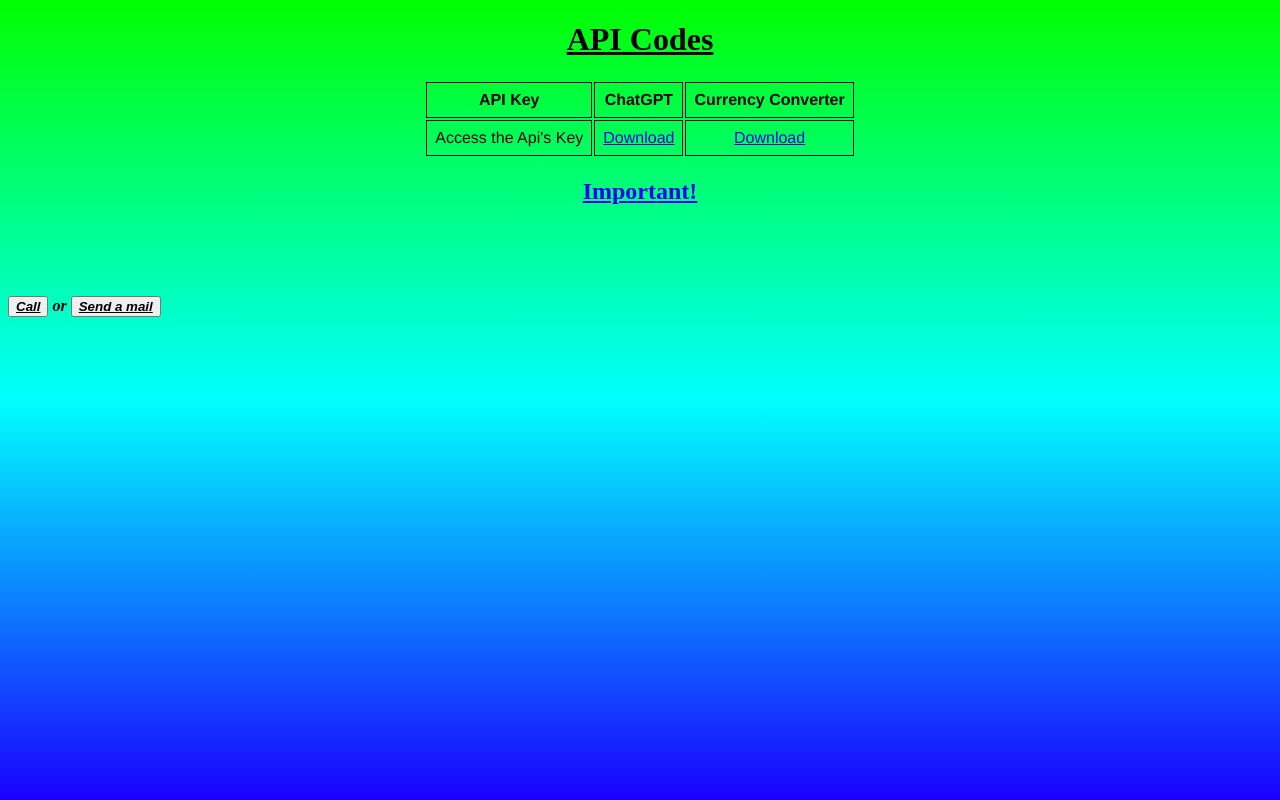
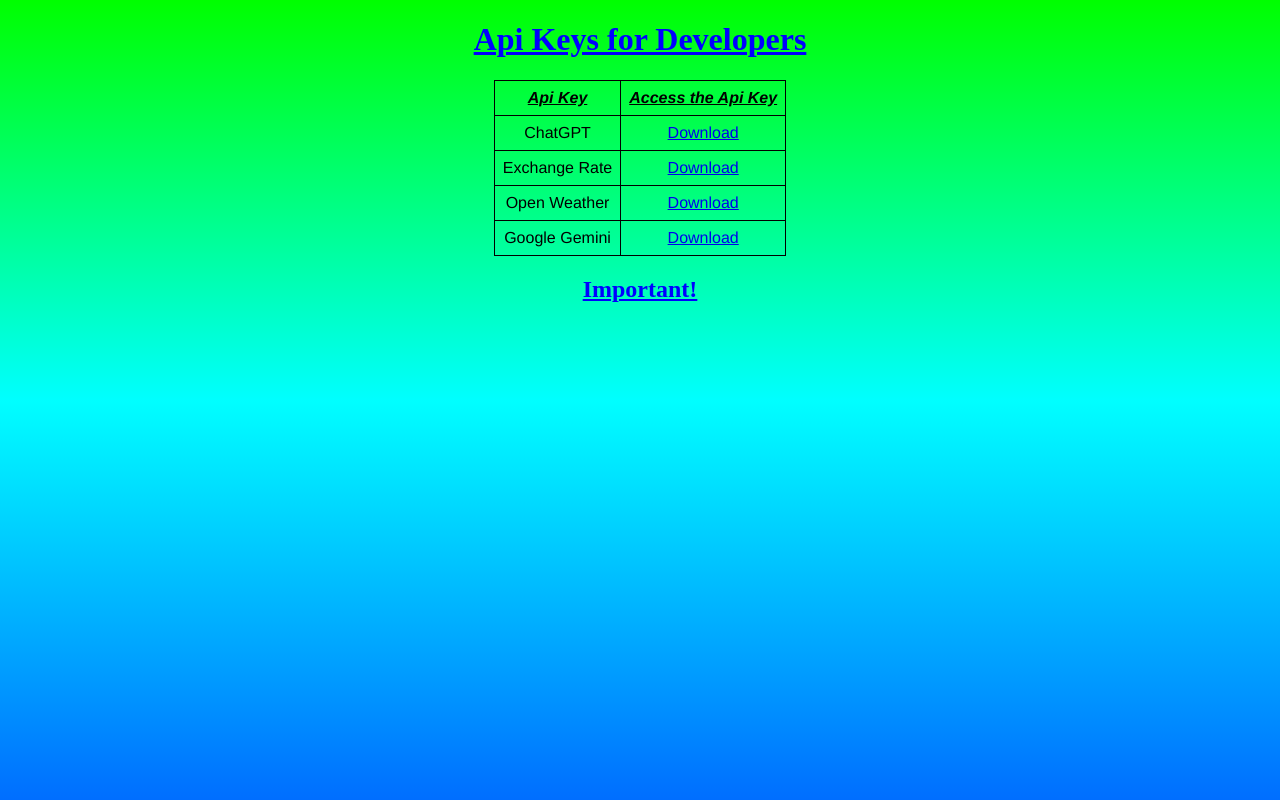
Before and after one commit to vioit22/api-key-for-developers, a plain HTML site: page index.html in a window 1280 px wide. Drawn offline with Linux system fonts and the light colour scheme.

Commit message:
Add files via upload

```diff
--- a/index.html
+++ b/index.html
@@ -5,24 +5,37 @@
     <meta name="viewport" content="width=device-width, initial-scale=1.0">
     <link rel="icon" href="https://media.istockphoto.com/id/1025651460/vector/api-icon-vector-sign-and-symbol-isolated-on-white-background-api-logo-concept.jpg?s=612x612&w=0&k=20&c=jWtztCxzJAsGkUh7TZemFqJhHu9WX3X5GopPKxm0lkQ=" type="png">
     <link rel="stylesheet" href="style.css">
-    <title>API Codes</title>
+    <meta name="google-site-verification" content="T0vV4C_NtTaZ7P4VTsbffIlsCxC-xeITdF1ksmt1q00" />
+    <link rel="google search console" href="google2d75640444789384.html">
+    <meta name="description" content="api key for developers.rf gd, api-key-for-developers.rf.gd, This app sell Api Keys for Developers">
+    <meta name="keywords" content="api key for developers rf.gd, api-key-for-developers.rf.gd, api key for developers rf gd">
+    <title>Api Keys for Developers</title>
 </head>
 <body>
-    <h1><u>API Codes</u></h1>
+    <h1><u>Api Keys for Developers</u></h1>
     <table class="table-for-api">
         <tr>
-            <th>API Key</th>
-            <th>ChatGPT</th>
-            <th>Currency Converter</th>
+            <th><i><u>Api Key</u></i></th>
+            <th><i><u>Access the Api Key</u></i></th>
         </tr>
         <tr>
-            <td>Access the Api's Key</td>
-            <td><a target="_blank" href="https://tinyurl.com/2bnvzamh">Download</a></td>
-            <td><a target="_blank" href="https://tinyurl.com/27w4nwzg">Download</a></td>
+            <td>ChatGPT</th>
+            <td><a target=_blank href="https://tinyurl.com/24ygs4wn">Download</a></td>
+        </tr>
+        <tr>
+            <td>Exchange Rate</td>
+            <td><a target=_blank href="https://tinyurl.com/24wtmczn">Download</a></td>
+        </tr>
+        <tr>
+            <td>Open Weather</td>
+            <td><a target=_blank href="https://tinyurl.com/2a5pj5tf">Download</a></td>
+        </tr>
+        <tr>
+            <td>Google Gemini</td>
+            <td><a target=_blank href="https://tinyurl.com/2bfplal5">Download</a></td>
         </tr>
     </table>
     <h2 style="color: rgb(0, 0, 255)"><u>Important!</u></u></h2>
-<marquee direction = "up" behavior="scroll" scrollamount="3.6"><h2 style="color: rgb(255, 0, 0)"><u>I need to run as administrator this archive to extract API Key!</h4></u></marquee>
-<a href="tel:0785685136"><button><b><i><u>Call</button></b></i></u></a> <b><i>or</i></b> <a href="mailto:vioit@hotmail.com"><button><b><i><u>Send a mail</button></b></u></i></a>
+<marquee direction = "up" behavior="scroll" scrollamount="2.0"><h2 style="color: rgb(255, 0, 0)"><u>I need to run as administrator this archive to extract API Key! The password will be gived before payment.</h4></u></marquee>
 </body>
 </html>
--- a/style.css
+++ b/style.css
@@ -1,21 +1,24 @@
 body{
-    background: linear-gradient(rgb(0,255,0), rgb(0, 255, 255), rgb(25, 0, 255));
+    background: linear-gradient(rgb(0,255,0), rgb(0, 255, 255), rgb(0, 110, 255));
     background-attachment: fixed;
 }
 
 h1{
     text-align: center;
+    color: blue;
 }
+
 .table-for-api{
     font-family: 'Franklin Gothic Medium', 'Arial Narrow', Arial, sans-serif;
     margin: auto;
+    border-collapse: collapse;
 }
 
 h2{
     text-align: center;
 }
 
-tr, th, td{
+th, td{
     border: 1px solid black;
     text-align: center;
     padding: 8px;
```
Also changed, not shown: google2d75640444789384.html (added, +1 -0 lines).
